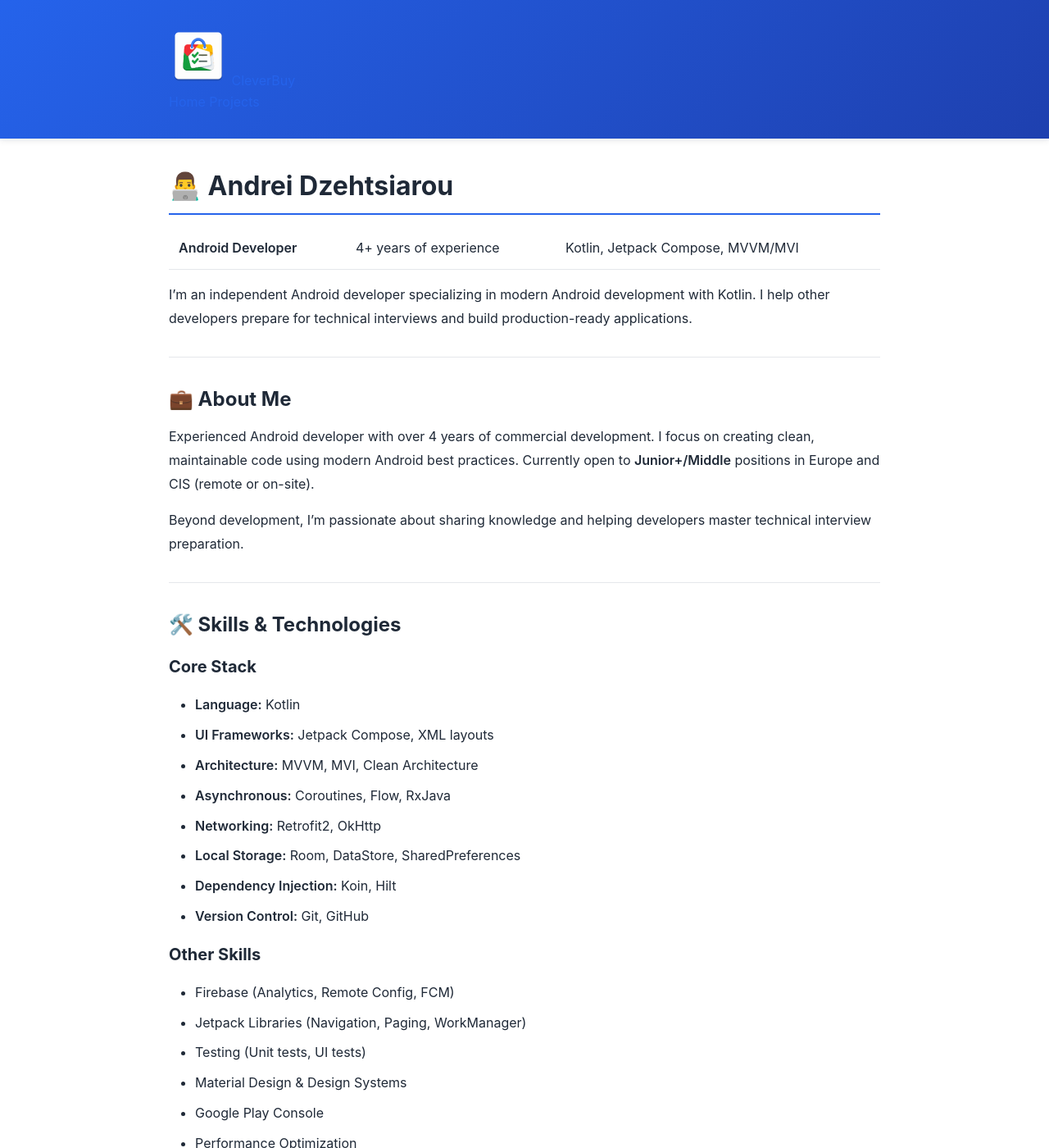
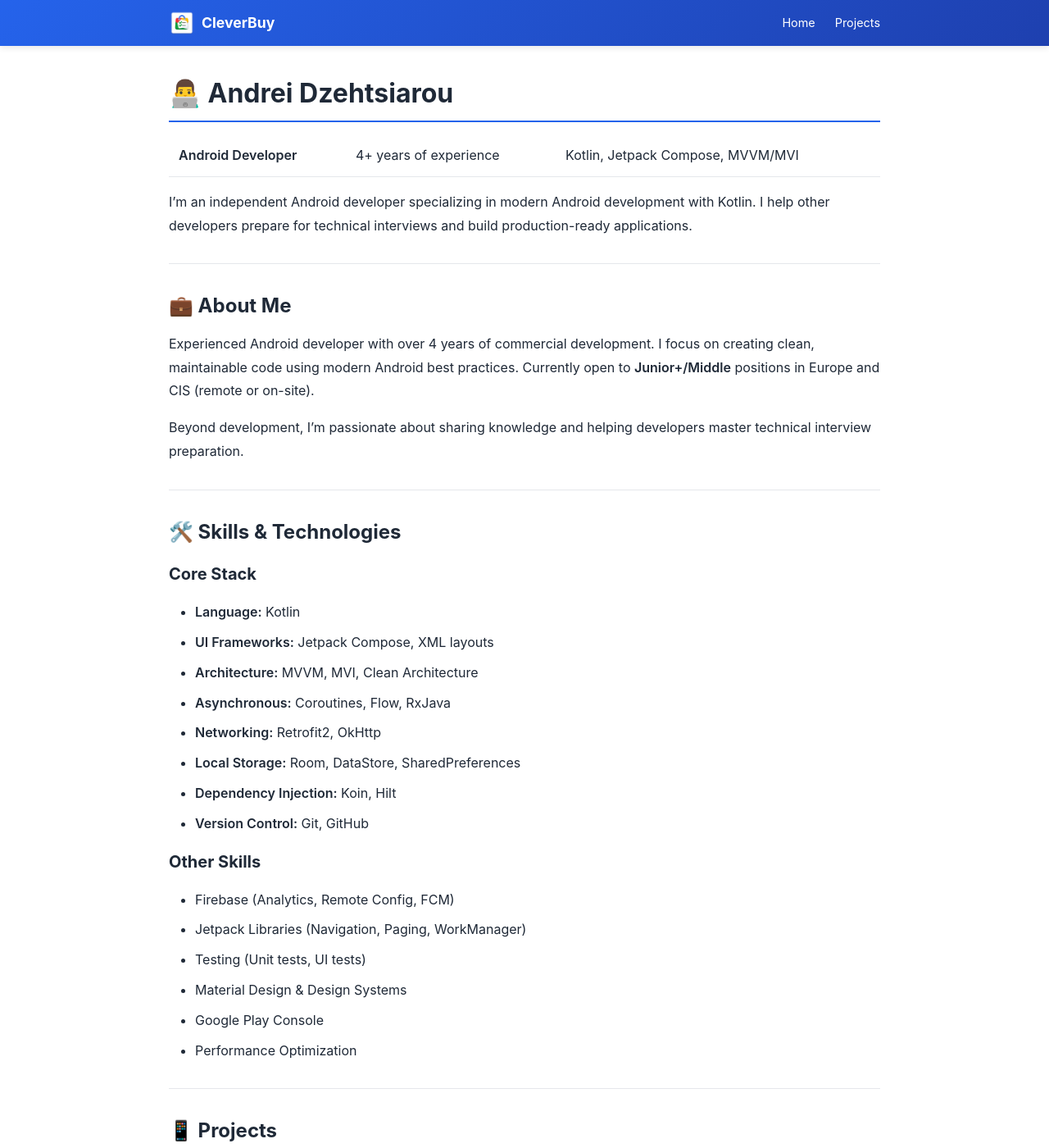
Before and after one commit to andreidzehtsiarou/andreidzehtsiarou.github.io, a Jekyll site: the page built from index.md, in a window 1280 px wide and 1400 px high. Shown: the whole window at 82% size. Built offline with Jekyll 4.4.1, drawn with Linux system fonts in a browser that asks for light colours.

Commit message:
Add files via upload

```diff
--- a/assets/style.css
+++ b/assets/style.css
@@ -16,36 +16,73 @@
   box-sizing: border-box;
 }
 
+html {
+  scroll-behavior: smooth;
+}
+
 body {
   font-family: -apple-system, BlinkMacSystemFont, 'Segoe UI', 'Roboto', 'Helvetica', 'Arial', sans-serif;
   line-height: 1.6;
   color: var(--text-color);
   background-color: #ffffff;
+  display: flex;
+  flex-direction: column;
+  min-height: 100vh;
 }
 
-/* Header / Navigation */
-header {
+/* Navigation Bar */
+header.navbar {
   background: linear-gradient(135deg, var(--primary-color) 0%, var(--primary-dark) 100%);
   color: white;
-  padding: 2rem 0;
+  padding: 0.75rem 0;
   box-shadow: 0 2px 8px rgba(0, 0, 0, 0.1);
+  position: sticky;
+  top: 0;
+  z-index: 100;
 }
 
-header .container {
-  max-width: 900px;
-  margin: 0 auto;
-  padding: 0 1rem;
+.navbar-content {
+  display: flex;
+  justify-content: space-between;
+  align-items: center;
 }
 
-header h1 {
-  font-size: 2rem;
+.navbar-brand {
+  display: flex;
+  align-items: center;
+  gap: 0.5rem;
+  font-size: 1.1rem;
   font-weight: 700;
-  margin-bottom: 0.5rem;
+  color: white;
+  text-decoration: none;
+  transition: opacity 0.3s ease;
 }
 
-header p {
-  font-size: 1rem;
-  opacity: 0.95;
+.navbar-icon {
+  width: 32px;
+  height: 32px;
+  border-radius: 8px;
+}
+
+.navbar-brand:hover {
+  opacity: 0.9;
+}
+
+.navbar-links {
+  display: flex;
+  gap: 1.5rem;
+}
+
+.navbar-links a {
+  color: white;
+  text-decoration: none;
+  font-size: 0.9rem;
+  transition: opacity 0.3s ease;
+}
+
+.navbar-links a:hover {
+  opacity: 0.8;
+  text-decoration: underline;
 }
 
 /* Main Container */
@@ -57,6 +94,7 @@ header p {
 
 main {
   padding: 3rem 0;
+  flex: 1;
 }
 
 /* Headings */
@@ -225,20 +263,6 @@ tbody tr:hover {
   margin-top: 0;
 }
 
-/* Footer */
-footer {
-  background: var(--bg-light);
-  color: var(--text-light);
-  padding: 2rem 0;
-  margin-top: 3rem;
-  border-top: 1px solid var(--border-color);
-  text-align: center;
-}
-
-footer p {
-  margin-bottom: 0.5rem;
-}
-
 /* Responsive */
 @media (max-width: 768px) {
   h1 {
@@ -249,8 +273,18 @@ footer p {
     font-size: 1.25rem;
   }
 
-  header h1 {
-    font-size: 1.5rem;
+  .navbar-brand {
+    font-size: 1rem;
+  }
+
+  .navbar-icon {
+    width: 28px;
+    height: 28px;
+  }
+
+  .navbar-links {
+    gap: 1rem;
+    font-size: 0.85rem;
   }
 
   main {
@@ -264,7 +298,7 @@ footer p {
 
 /* Print Styles */
 @media print {
-  header {
+  header.navbar {
     background: none;
     color: var(--text-color);
     border-bottom: 2px solid var(--border-color);
```
